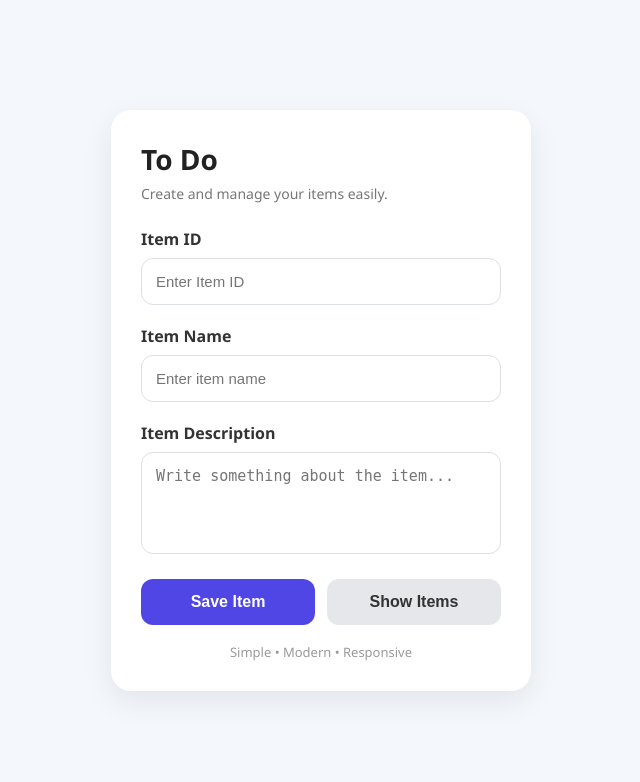
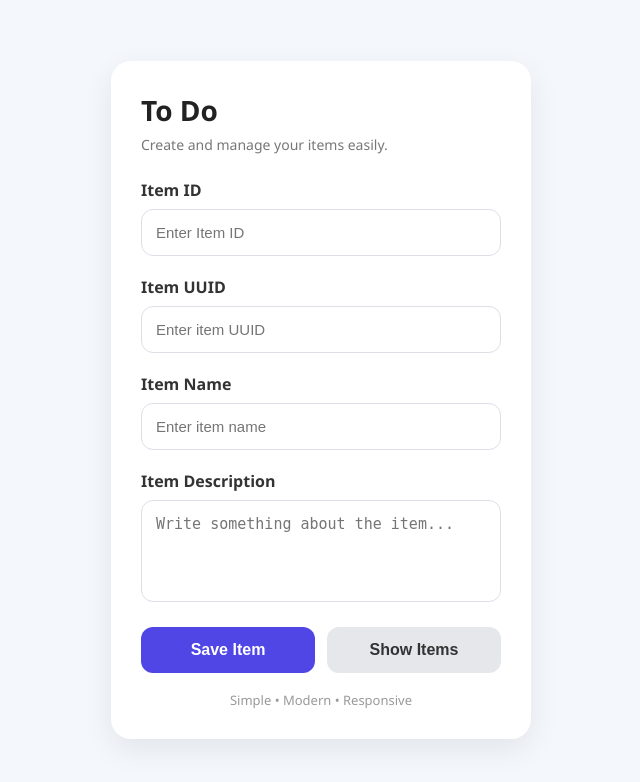
Before and after one commit to itsRKM2604/DevOps-Git-Project, a Flask app: page / in a window 1280 px wide. Shown: the top 782 px of the page, without its empty margins (319-959 px from the left). Run offline with Flask 3, Linux system fonts and the light colour scheme.

Commit message:
adding item_uuid in form to master_1 branch

```diff
--- a/frontend/templates/index.html
+++ b/frontend/templates/index.html
@@ -138,6 +138,17 @@
         </div>
 
         <div class="form-group">
+          <label for="iuuid">Item UUID</label>
+          <input
+            type="text"
+            id="iuuid"
+            name="iuuid"
+            class="form-control"
+            placeholder="Enter item UUID"
+          />
+        </div>
+
+        <div class="form-group">
           <label for="iname">Item Name</label>
           <input
             type="text"
```
